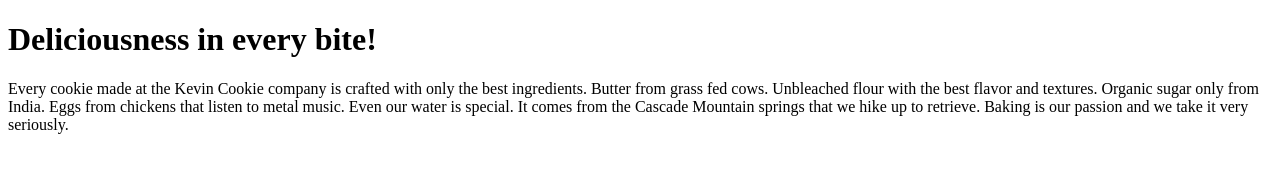
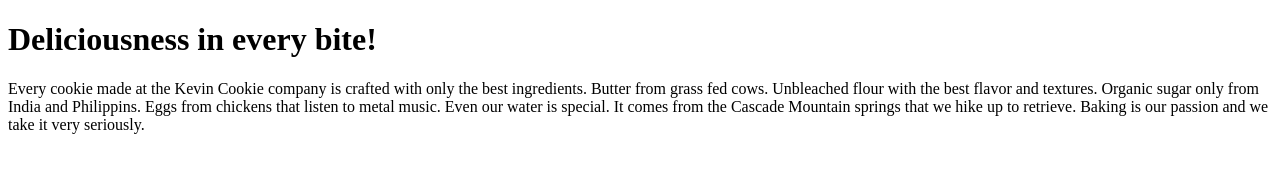
Before and after one commit to Yedidya123/YedidyaNew, a plain HTML site: page index.htm in a window 1280 px wide. Drawn offline with Linux system fonts and the light colour scheme.

Commit message:
Update index.htm

```diff
--- a/index.htm
+++ b/index.htm
@@ -4,7 +4,7 @@
 
 <h1>Deliciousness in every bite!</h1>
 
-<p>Every cookie made at the Kevin Cookie company is crafted with only the best ingredients. Butter from grass fed cows. Unbleached flour with the best flavor and textures. Organic sugar only from India. Eggs from chickens that listen to metal music. Even our water is special. It comes from the Cascade Mountain springs that we hike up to retrieve. Baking is our passion and we take it very seriously.</p>
+<p>Every cookie made at the Kevin Cookie company is crafted with only the best ingredients. Butter from grass fed cows. Unbleached flour with the best flavor and textures. Organic sugar only from India and Philippins. Eggs from chickens that listen to metal music. Even our water is special. It comes from the Cascade Mountain springs that we hike up to retrieve. Baking is our passion and we take it very seriously.</p>
 
 
 </body>
```
